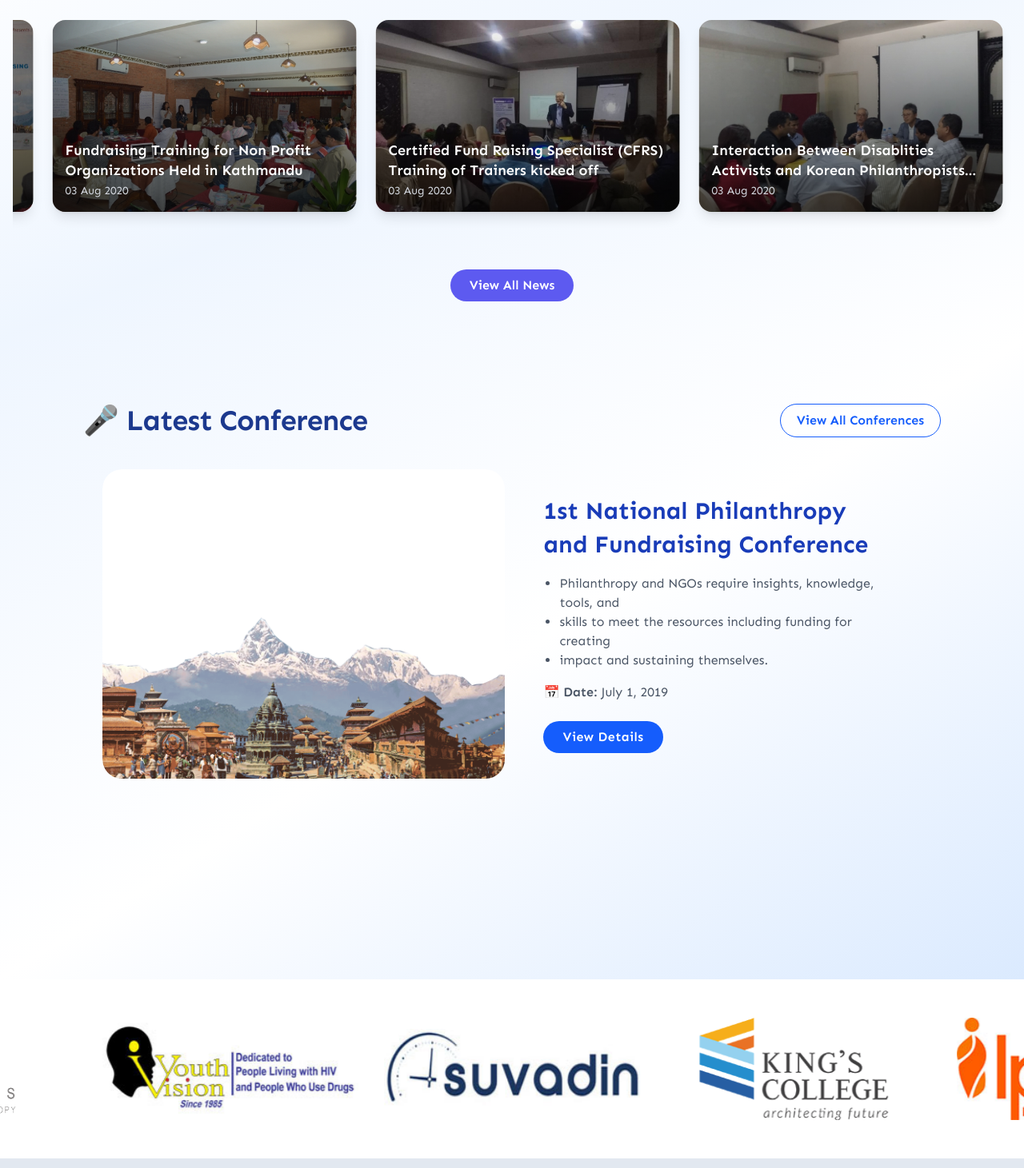
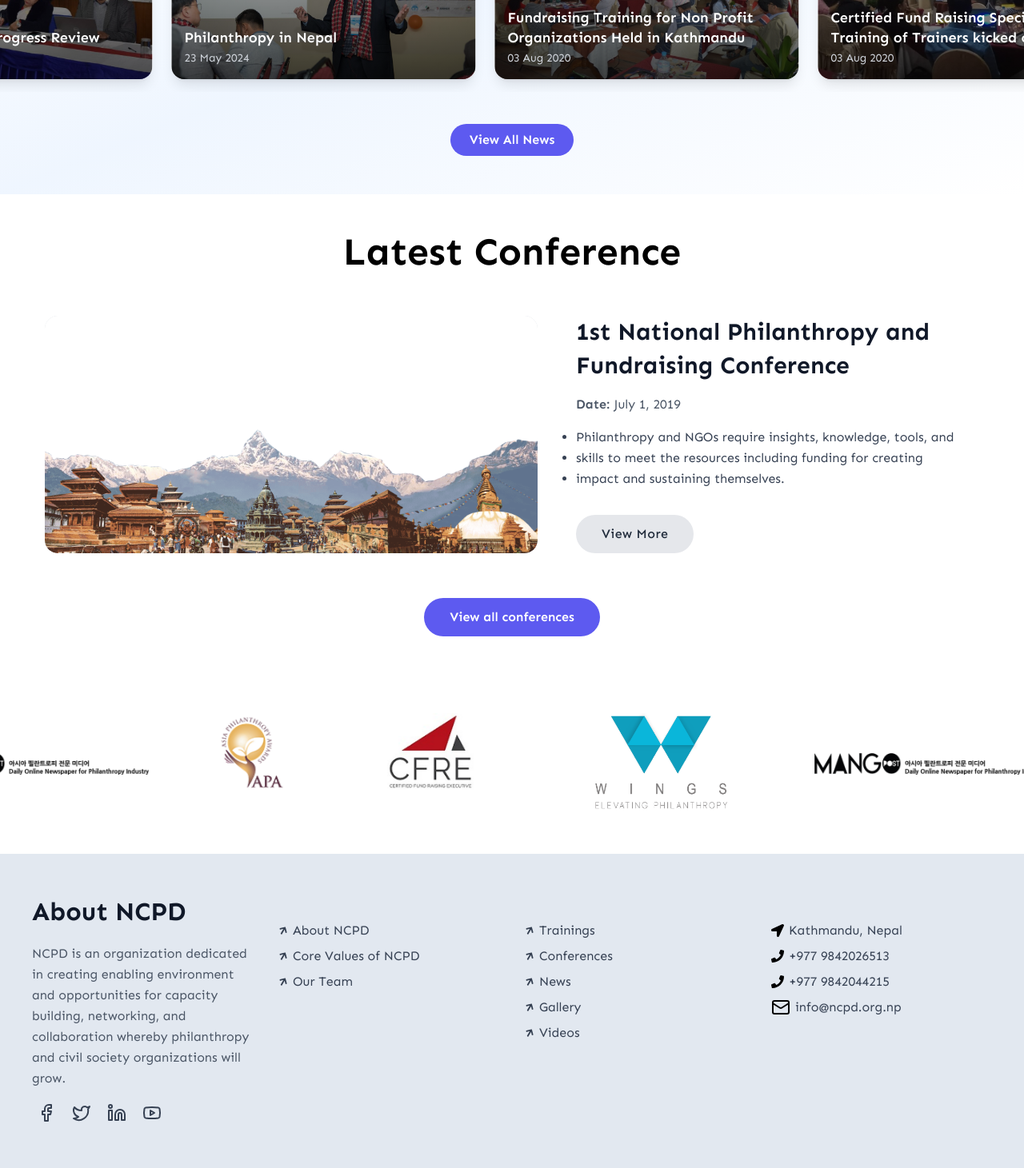
Before and after one commit to pracasupreti/ncpd.org.np, a Next.js app: page / in a window 1280 px wide. Shown: the part 2361-3822 px from the top of the page at 80% size. Built offline with nearby package versions, Linux system fonts and the light colour scheme; a web font is replaced by a local one.

Commit message:
updated footer and also other section

```diff
--- a/app/globals.css
+++ b/app/globals.css
@@ -59,5 +59,5 @@ html {
 }
 
 .animate-scrollnews {
-  animation: scroll 10s linear infinite;
+  animation: scroll 40s linear infinite;
 }
--- a/components/footer.tsx
+++ b/components/footer.tsx
@@ -35,7 +35,7 @@ export default function Footer() {
 
 
       {/* Footer Section */}
-      <footer className="bg-slate-200 text-gray-700 lg:px-2 py-2 md:px-16 px-8">
+      <footer className="bg-slate-200 text-gray-700 lg:px-2 py-2 md:px-2 px-2">
         <div className="max-w-7xl mx-auto px-4 sm:px-6 lg:px-8 py-8 lg:py-10">
           <div className="grid grid-cols-1 md:grid-cols-2 lg:grid-cols-4 gap-6 lg:gap-8">
             {/* About NCPD */}
--- a/components/ui/latest-conference.tsx
+++ b/components/ui/latest-conference.tsx
@@ -4,56 +4,60 @@ import Image from "next/image";
 
 export default function LatestConferencePage() {
   return (
-    <div className="min-h-screen bg-gradient-to-br from-blue-50 via-white to-blue-100 font-sans text-gray-800 p-4 sm:p-6 lg:py-20 lg:px-26">
+     <div className="bg-white font-sans text-gray-800 p-4 sm:p-6 lg:py-12 lg:px-2">
           {/* Header */}
-      <header className="flex flex-col md:flex-row justify-between items-start md:items-center mb-10 gap-4">
-        <h1 className="text-3xl md:text-4xl font-extrabold text-blue-900 tracking-tight">
-          🎤 Latest Conference
-        </h1>
-        <a
-          href="/conferences"
-          className="text-blue-600 hover:text-white hover:bg-blue-600 border border-blue-600 px-5 py-2 rounded-full transition-all duration-300 text-base font-semibold"
-        >
-          View All Conferences
-        </a>
-      </header>
+          <div className="text-center mb-8">
+            <h2 className="text-3xl lg:text-5xl font-extrabold text-black">
+              Latest Conference
+            </h2>
+          </div>
 
-      {/* Training Card */}
+          {/* Conference Card */}
           <main className="flex justify-center">
-        <div className="w-full max-w-5xl transition-all duration-300 overflow-hidden flex flex-col lg:flex-row space-y-4 lg:space-y-0 lg:space-x-4 rounded-3xl">
-
-          {/* Image */}
-            <div className="lg:w-1/2 relative h-64 lg:h-auto overflow-hidden group">
+            <div className="w-full max-w-7xl overflow-hidden flex flex-col lg:flex-row space-y-6 lg:space-y-0 lg:space-x-12 px-12 py-6">
+              <div className="lg:w-220 relative h-64 lg:h-auto rounded-2xl bg-gray-200 flex items-center justify-center overflow-hidden">
                 <Image
                   src="/home/ncpd-first-national-funraising-conference.png"
                   alt="Certified Fund Raising Specialist Training"
                   layout="fill"
-              className="rounded-3xl lg:rounded-3xl object-cover transition-transform duration-300 group-hover:scale-110"
+                  // objectFit="cover"
+                  className="rounded-2xl"
                 />
               </div>
 
               {/* Details */}
-          <div className="lg:w-1/2 p-6 sm:p-8 flex flex-col justify-center gap-4">
-            <h2 className="text-2xl sm:text-3xl font-bold text-blue-800 leading-snug hover:text-blue-400">
+              <div className="lg:w-180 flex flex-col justify-center gap-4">
+                <h2 className="text-2xl sm:text-3xl font-bold text-gray-900 leading-snug">
                   1st National Philanthropy and Fundraising Conference
                 </h2>
-            <ul className="list-disc pl-5 text-gray-600 text-sm sm:text-base">
+                <p className="text-gray-600 text-sm sm:text-base">
+                  <span className="font-semibold">Date:</span> July 1, 2019
+                </p>
+                <p className="text-gray-700 text-sm sm:text-base leading-relaxed">
+                  <ul className="list-disc">
                     <li>Philanthropy and NGOs require insights, knowledge, tools, and</li>
                     <li>skills to meet the resources including funding for creating</li>
                     <li>impact and sustaining themselves.</li>
-            </ul>
-            <p className="text-gray-600 text-sm sm:text-base">
-              <span className="font-semibold">📅 Date:</span> July 1, 2019
-            </p>
+                  </ul></p>
                 <a
                   href="/1st-national-philanthropy-and-fundraising-conference"
-              className="mt-2 inline-block bg-blue-600 text-white px-6 py-2 rounded-full text-sm sm:text-base font-semibold tracking-wide hover:bg-blue-900 transition-colors duration-300 w-fit"
+                  className="mt-4 inline-block bg-gray-200 text-gray-800 px-8 py-3 rounded-full text-base font-medium tracking-wide hover:bg-gray-300 transition-colors duration-300 w-fit"
                 >
-              View Details
+                  View More
                 </a>
               </div>
             </div>
           </main>
+
+          {/* All Trainings Button */}
+          <div className="flex justify-center mt-8">
+            <a
+              href="/conferences"
+              className="bg-primary text-white font-semibold py-3 px-8 rounded-full transition duration-300 hover:bg-secondary"
+            >
+              View all conferences
+            </a>
+          </div>
         </div>
   );
 }
--- a/components/ui/latest-news.tsx
+++ b/components/ui/latest-news.tsx
@@ -50,16 +50,16 @@ export default function LatestNewsPage() {
   const pagedNews = newsData.slice(page * PAGE_SIZE, page * PAGE_SIZE + PAGE_SIZE);
 
   return (
-    <section className="w-full bg-gradient-to-br from-white via-blue-50 to-white py-12 px-4 sm:px-6 lg:px-4 font-sans">
+    <section className="w-full bg-gradient-to-br from-white via-blue-50 to-white py-12 px-0 font-sans">
       {/* Header */}
       <div className="text-center mb-8">
-        <h2 className="text-2xl lg:text-6xl font-extrabold text-black">
-          📰 Latest News
+        <h2 className="text-3xl lg:text-5xl font-extrabold text-black">
+          Latest News
         </h2>
       </div>
 
       {/* News Cards */}
-      <div className="overflow-hidden mt-8 max-w-7xl mx-auto py-8">
+      <div className="overflow-hidden mt-8 py-4">
         <div className="flex gap-6 animate-scrollnews pause-scroll w-max">
           {newsData.map((news, index) => (
             <div
--- a/components/ui/latest-trainings.tsx
+++ b/components/ui/latest-trainings.tsx
@@ -4,9 +4,9 @@ import Image from "next/image";
 
 export default function LatestTrainingPage() {
   return (
-    <div className="bg-white font-sans text-gray-800 p-4 sm:p-6 lg:py-20 lg:px-26">
+    <div className="bg-white font-sans text-gray-800 p-4 sm:p-6 lg:py-12 lg:px-2">
       {/* Header */}
-      <div className="text-center mb-12">
+      <div className="text-center mb-8">
         <h2 className="text-3xl lg:text-5xl font-extrabold text-black">
           Latest Training
         </h2>
@@ -14,7 +14,7 @@ export default function LatestTrainingPage() {
 
       {/* Training Card */}
       <main className="flex justify-center">
-        <div className="w-full max-w-5xl overflow-hidden flex flex-col lg:flex-row space-y-6 lg:space-y-0 lg:space-x-12 py-6">
+        <div className="w-full max-w-7xl overflow-hidden flex flex-col lg:flex-row space-y-6 lg:space-y-0 lg:space-x-12 px-12 py-6">
           <div className="lg:w-220 relative h-64 lg:h-auto rounded-2xl bg-gray-200 flex items-center justify-center overflow-hidden">
             <Image
               src="/training/latest.jpeg"
@@ -50,7 +50,7 @@ export default function LatestTrainingPage() {
       </main>
 
       {/* All Trainings Button */}
-      <div className="flex justify-center mt-16">
+      <div className="flex justify-center mt-8">
         <a
           href="/trainings"
           className="bg-primary text-white font-semibold py-3 px-8 rounded-full transition duration-300 hover:bg-secondary"
--- a/components/ui/logo.tsx
+++ b/components/ui/logo.tsx
@@ -27,133 +27,133 @@ const logos = [
     alt: "Wings Logo",
     className: "w-80 h-32",
   },
-  {
-    href: "#",
-    img: "/sponsers/Youth-vision1.jpg",
-    alt: "Youth Vision",
-    className: "w-80 h-32",
-  },
-  {
-    href: "#",
-    img: "/sponsers/suvadin1.jpg",
-    alt: "Suvadin",
-    className: "w-80 h-32",
-  },
-  {
-    img: "/sponsers/kings-college.png",
-    alt: "King's College",
-   className: "w-80 h-32",
-  },
-  {
-    img: "/sponsers/Ipas-Nepal.jpg",
-    alt: "IPAS Nepal",
-    className: "w-80 h-32",
-  },
-  {
-    img: "/sponsers/Goal-busters.jpg",
-    alt: "Goalbusters",
-    className: "w-80 h-32",
-  },
-  {
-    img: "/sponsers/Accountability-Lab.jpg",
-    alt: "Accountability Lab Nepal",
-    className: "w-80 h-32",
-  },
-  {
-    img: "/sponsers/motif.jpg",
-    alt: "Motif",
-    className: "w-80 h-32",
-  },
-  {
-    img: "/sponsers/debenara.jpg",
-    alt: "Gorkha Welfare Trust",
-    className: "w-80 h-32",
-  },
-  {
-    img: "/sponsers/Voice of Children.jpg",
-    alt: "Voice of Children",
-    className: "w-80 h-32",
-  },
-  {
-    img: "/sponsers/sosec.jpg",
-    alt: "SOSEC Nepal Dailekh",
-    className: "w-80 h-32",
-  },
-  {
-    img: "/sponsers/NRDSC.jpg",
-    alt: "Nepal Bank Limited",
-    className: "w-80 h-32",
-  },
-  {
-    img: "/sponsers/csdc-150.jpg",
-    alt: "Nepal Tourism Board",
-    className: "w-80 h-32",
-  },
-  {
-    img: "/sponsers/Save%20the%20earth.jpg",
-    alt: "National Cooperative Bank",
-    className: "w-80 h-32",
-  },
-  {
-    img: "/sponsers/csrc.jpg",
-    alt: "CSTC",
-    className: "w-80 h-32",
-  },
-  {
-    img: "/sponsers/mahila-shakti-bikas-center.jpg",
-    alt: "Women Empowerment",
-    className: "w-80 h-32",
-  },
-  {
-    img: "/sponsers/NRDSC.jpg",
-    alt: "Social Awareness",
-    className: "w-80 h-32",
-  },
-  {
-    img: "/sponsers/aasaman-nepal.jpg",
-    alt: "Aasman Nepal",
-    className: "w-80 h-32",
-  },
-  {
-    img: "/sponsers/ananta-nepal.png",
-    alt: "Ananta Nepal",
-    className: "w-80 h-32",
-  },
-  {
-    img: "/sponsers/Antarprerana.png",
-    alt: "Antar Rerana",
-    className: "w-80 h-32",
-  },
-  {
-    img: "/sponsers/kavach.jpg",
-    alt: "Kavach",
-    className: "w-80 h-32",
-  },
-  {
-    img: "/sponsers/diyalo-international.png",
-    alt: "Diyaalo International",
-    className: "w-80 h-32",
-  },
-  {
-    img: "/sponsers/JWAS.jpg",
-    alt: "NHA",
-    className: "w-80 h-32",
-  },
-  {
-    img: "/sponsers/Project-sarangi.png",
-    alt: "Project Sarang",
-    className: "w-80 h-32",
-  },
-  {
-    img: "/sponsers/bikalpaanalternative.jpg",
-    alt: "Bikalpa",
-    className: "w-80 h-32",
-  },
+  // {
+  //   href: "#",
+  //   img: "/sponsers/Youth-vision1.jpg",
+  //   alt: "Youth Vision",
+  //   className: "w-80 h-32",
+  // },
+  // {
+  //   href: "#",
+  //   img: "/sponsers/suvadin1.jpg",
+  //   alt: "Suvadin",
+  //   className: "w-80 h-32",
+  // },
+  // {
+  //   img: "/sponsers/kings-college.png",
+  //   alt: "King's College",
+  //  className: "w-80 h-32",
+  // },
+  // {
+  //   img: "/sponsers/Ipas-Nepal.jpg",
+  //   alt: "IPAS Nepal",
+  //   className: "w-80 h-32",
+  // },
+  // {
+  //   img: "/sponsers/Goal-busters.jpg",
+  //   alt: "Goalbusters",
+  //   className: "w-80 h-32",
+  // },
+  // {
+  //   img: "/sponsers/Accountability-Lab.jpg",
+  //   alt: "Accountability Lab Nepal",
+  //   className: "w-80 h-32",
+  // },
+  // {
+  //   img: "/sponsers/motif.jpg",
+  //   alt: "Motif",
+  //   className: "w-80 h-32",
+  // },
+  // {
+  //   img: "/sponsers/debenara.jpg",
+  //   alt: "Gorkha Welfare Trust",
+  //   className: "w-80 h-32",
+  // },
+  // {
+  //   img: "/sponsers/Voice of Children.jpg",
+  //   alt: "Voice of Children",
+  //   className: "w-80 h-32",
+  // },
+  // {
+  //   img: "/sponsers/sosec.jpg",
+  //   alt: "SOSEC Nepal Dailekh",
+  //   className: "w-80 h-32",
+  // },
+  // {
+  //   img: "/sponsers/NRDSC.jpg",
+  //   alt: "Nepal Bank Limited",
+  //   className: "w-80 h-32",
+  // },
+  // {
+  //   img: "/sponsers/csdc-150.jpg",
+  //   alt: "Nepal Tourism Board",
+  //   className: "w-80 h-32",
+  // },
+  // {
+  //   img: "/sponsers/Save%20the%20earth.jpg",
+  //   alt: "National Cooperative Bank",
+  //   className: "w-80 h-32",
+  // },
+  // {
+  //   img: "/sponsers/csrc.jpg",
+  //   alt: "CSTC",
+  //   className: "w-80 h-32",
+  // },
+  // {
+  //   img: "/sponsers/mahila-shakti-bikas-center.jpg",
+  //   alt: "Women Empowerment",
+  //   className: "w-80 h-32",
+  // },
+  // {
+  //   img: "/sponsers/NRDSC.jpg",
+  //   alt: "Social Awareness",
+  //   className: "w-80 h-32",
+  // },
+  // {
+  //   img: "/sponsers/aasaman-nepal.jpg",
+  //   alt: "Aasman Nepal",
+  //   className: "w-80 h-32",
+  // },
+  // {
+  //   img: "/sponsers/ananta-nepal.png",
+  //   alt: "Ananta Nepal",
+  //   className: "w-80 h-32",
+  // },
+  // {
+  //   img: "/sponsers/Antarprerana.png",
+  //   alt: "Antar Rerana",
+  //   className: "w-80 h-32",
+  // },
+  // {
+  //   img: "/sponsers/kavach.jpg",
+  //   alt: "Kavach",
+  //   className: "w-80 h-32",
+  // },
+  // {
+  //   img: "/sponsers/diyalo-international.png",
+  //   alt: "Diyaalo International",
+  //   className: "w-80 h-32",
+  // },
+  // {
+  //   img: "/sponsers/JWAS.jpg",
+  //   alt: "NHA",
+  //   className: "w-80 h-32",
+  // },
+  // {
+  //   img: "/sponsers/Project-sarangi.png",
+  //   alt: "Project Sarang",
+  //   className: "w-80 h-32",
+  // },
+  // {
+  //   img: "/sponsers/bikalpaanalternative.jpg",
+  //   alt: "Bikalpa",
+  //   className: "w-80 h-32",
+  // },
 ];
 
 
 export default function LogoSection() {
-  const fullLogos = [...logos, ...logos]; // Duplicate for seamless scroll
+  const fullLogos = [...logos, ...logos];
 
   return (
     <section className="py-12 overflow-hidden bg-white">
```
Lines whose indentation alone changed are shown as unchanged.
